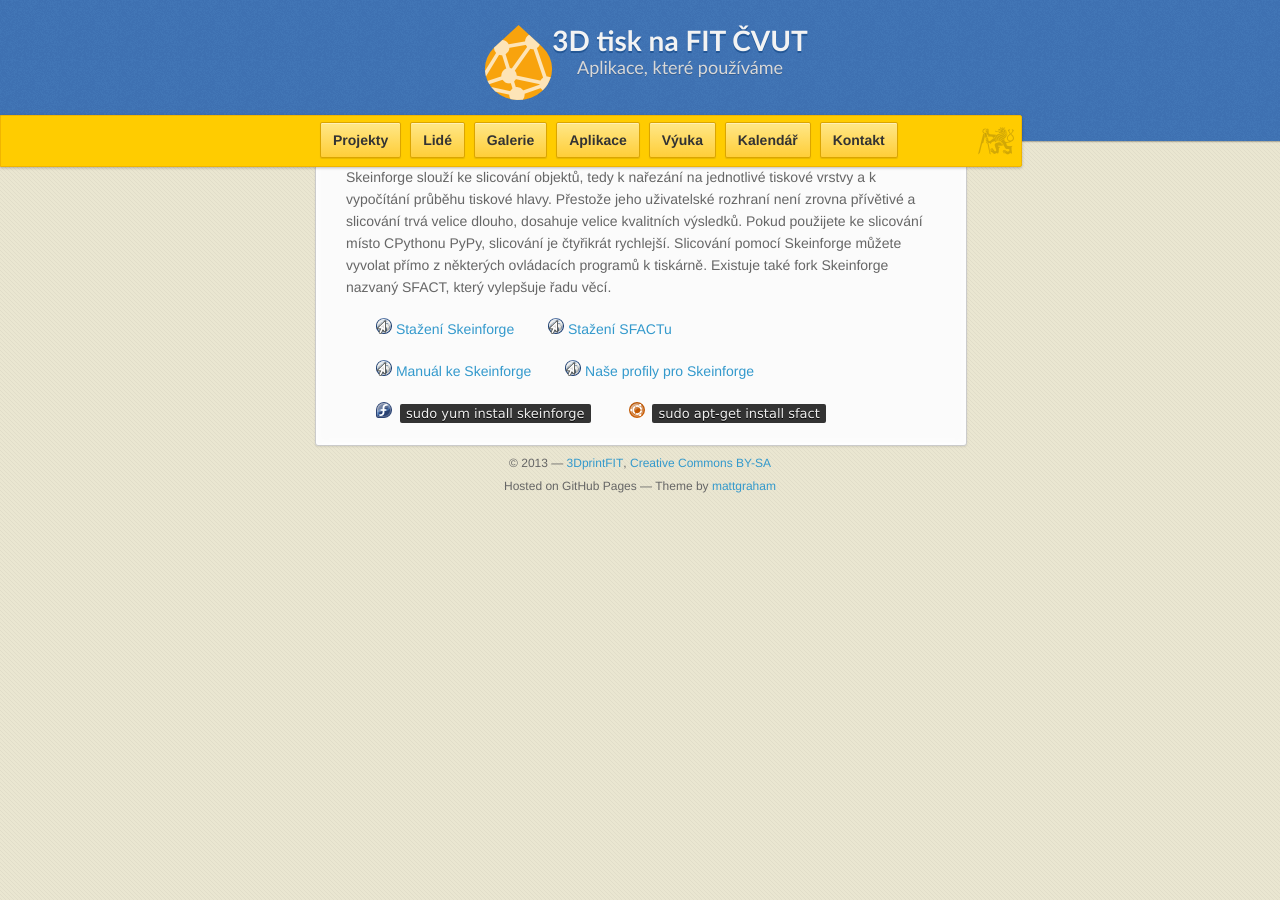
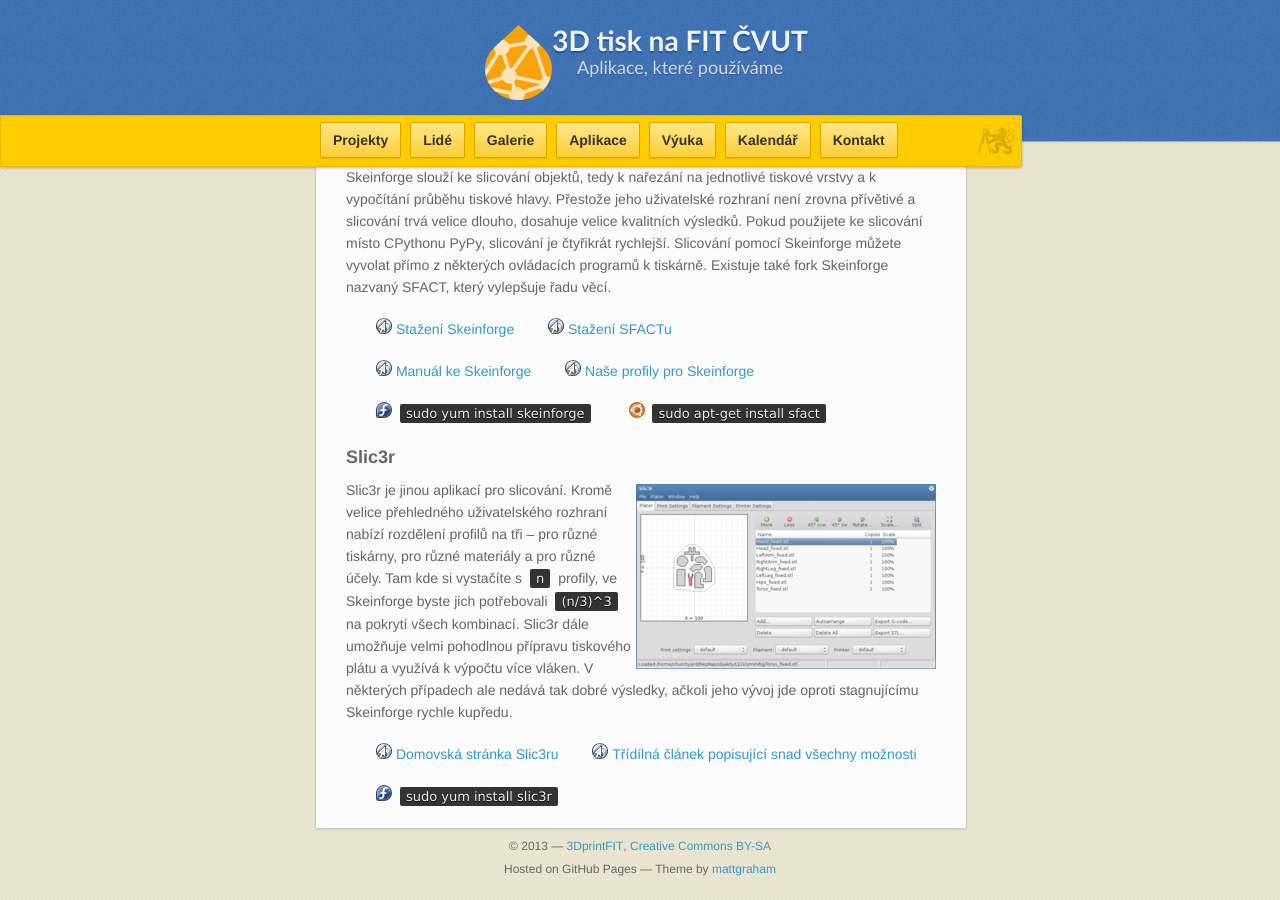
Before and after one commit to 3DprintFIT/3dprintfit.github.com, a Jekyll site: the page built from aplikace.md, in a window 1280 px wide and 900 px high, scrolled down 1084 px. Built offline with Jekyll 4.4.1, drawn with Linux system fonts in a browser that asks for light colours; nearby versions of some CDN libraries; before the commit the page ends 1601 px from its top, so only the background shows below that.

Commit message:
Added Slic3r

```diff
--- a/aplikace.md
+++ b/aplikace.md
@@ -41,3 +41,11 @@
 
 {{ site.icons.fedora }} `sudo yum install skeinforge`
 {{ site.icons.ubuntu }} `sudo apt-get install sfact`
+
+### Slic3r
+[![Slic3r](images/screens/slic3r_thumb.png)](images/screens/slic3r.png) Slic3r je jinou aplikací pro slicování. Kromě velice přehledného uživatelského rozhraní nabízí rozdělení profilů na tři &ndash; pro různé tiskárny, pro různé materiály a pro různé účely. Tam kde si vystačíte s `n` profily, ve Skeinforge byste jich potřebovali `(n/3)^3` na pokrytí všech kombinací. Slic3r dále umožňuje velmi pohodlnou přípravu tiskového plátu a využívá k výpočtu více vláken. V některých případech ale nedává tak dobré výsledky, ačkoli jeho vývoj jde oproti stagnujícímu Skeinforge rychle kupředu.
+
+{{ site.icons.web }} [Domovská stránka Slic3ru](http://slic3r.org/)
+{{ site.icons.web }} [Třídílná článek popisující snad všechny možnosti](http://richrap.blogspot.cz/2012/01/slic3r-is-nicer-part-1-settings-and.html)
+
+{{ site.icons.fedora }} `sudo yum install slic3r`
```
